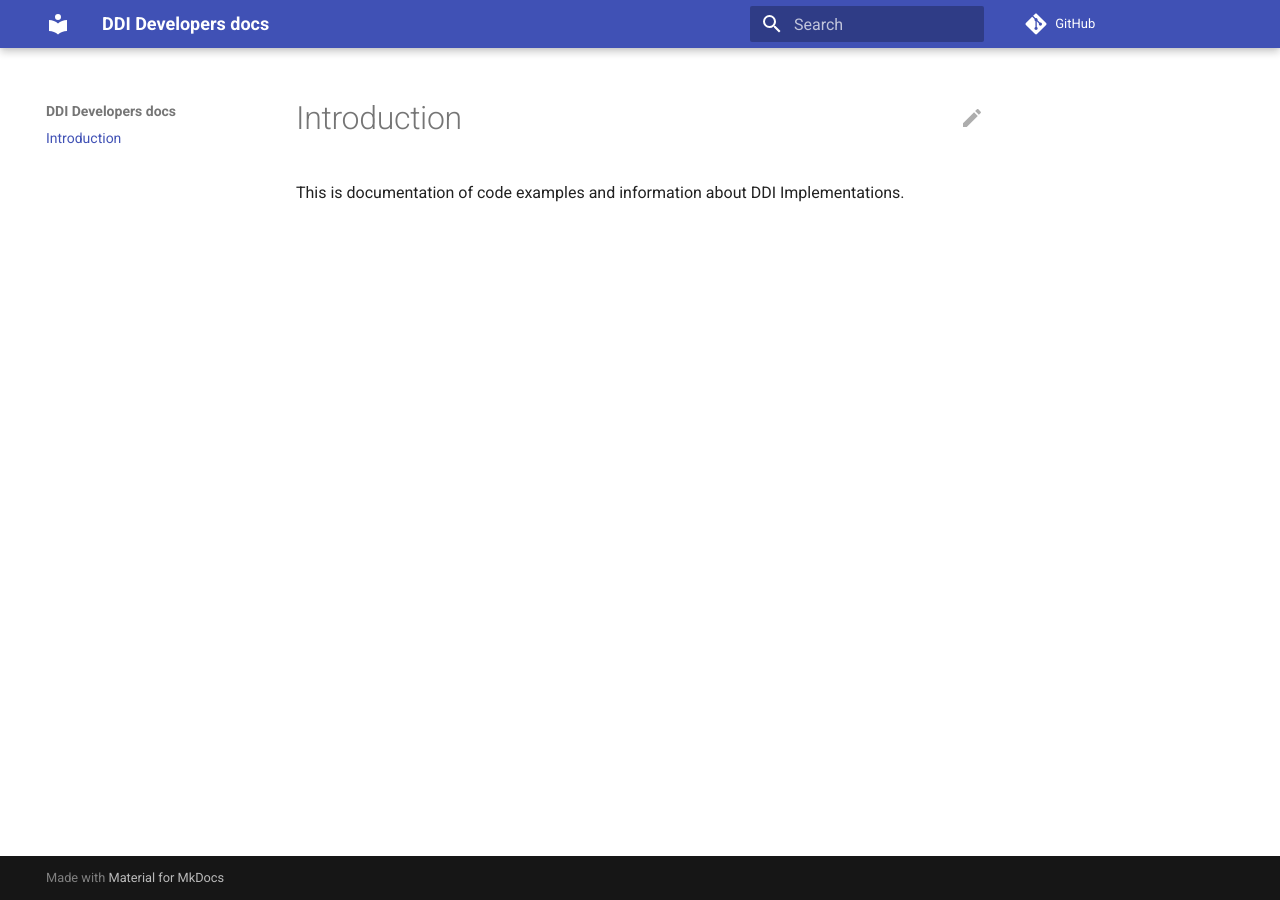
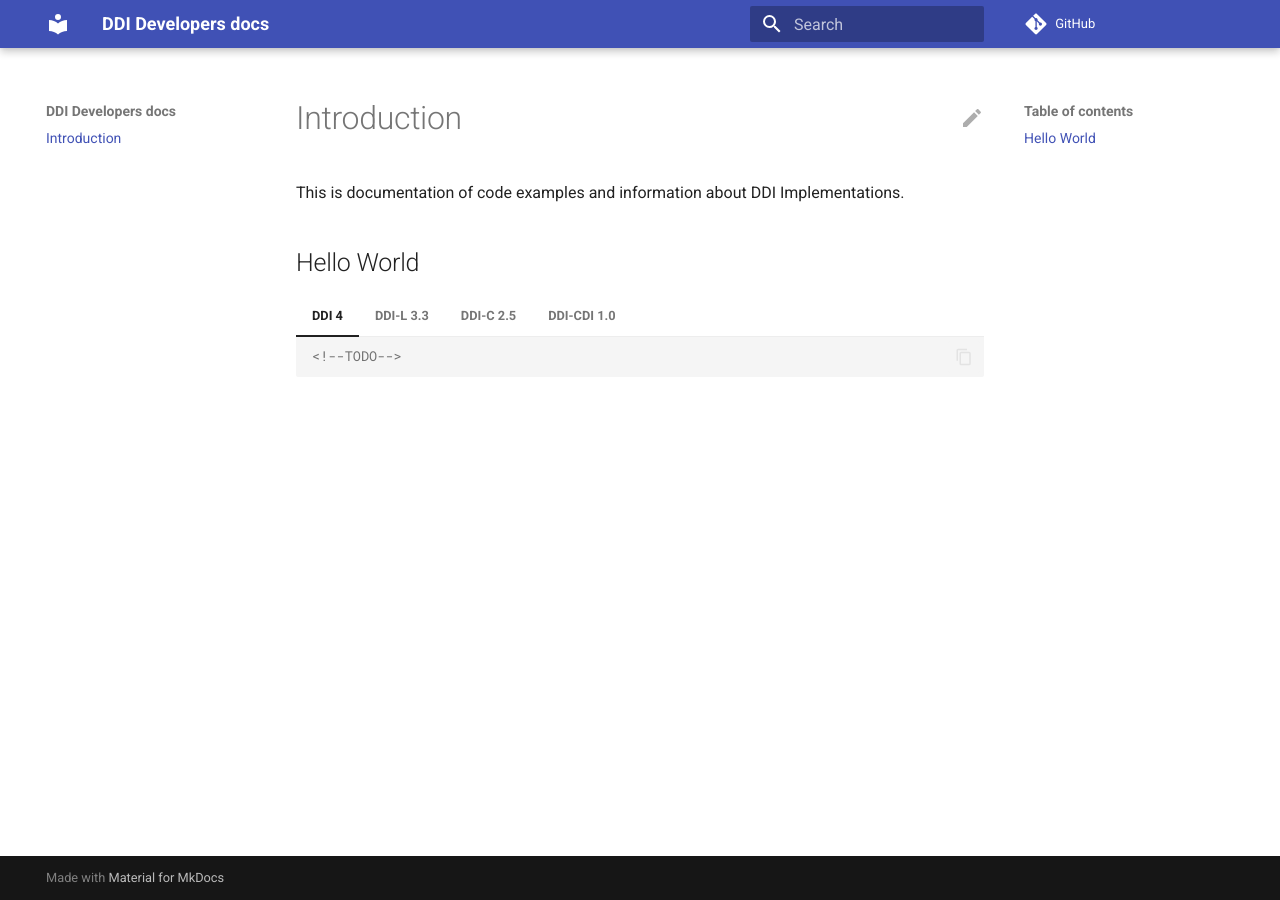
Before and after one commit to ddi-developers/docs, an MkDocs documentation site: the page built from docs/index.md, in a window 1280 px wide. Built offline with MkDocs 1.6.1 and Material for MkDocs 9.7.7, drawn with Linux system fonts in a browser that asks for light colours; comment, search, counter and statistics services are not loaded.

Commit message:
add DDI-C 2.5 hellow world

````diff
--- a/docs/index.md
+++ b/docs/index.md
@@ -1,3 +1,31 @@
 # Introduction
 
 This is documentation of code examples and information about DDI Implementations.
+
+## Hello World
+
+=== "DDI 4"
+    ```xml
+    <!--TODO-->
+    ```
+=== "DDI-L 3.3"
+    ```xml
+    <!--TODO-->
+    ```
+=== "DDI-C 2.5"
+    ```xml
+    <?xml version="1.0" encoding="UTF-8"?>
+    <codeBook xmlns="ddi:codebook:2_5" xmlns:xsi="http://www.w3.org/2001/XMLSchema-instance" xmlns:xs="http://www.w3.org/2001/XMLSchema" xsi:schemaLocation="ddi:codebook:2_5 http://www.ddialliance.org/Specification/DDI-Codebook/2.5/XMLSchema/codebook.xsd">
+        <stdyDscr>
+            <citation>
+                <titlStmt>
+                    <titl>Hellow World</titl>
+                </titlStmt>
+            </citation>
+        </stdyDscr>
+    </codeBook>
+    ```
+=== "DDI-CDI 1.0"
+    ```xml
+    <!--TODO-->
+    ```
````
